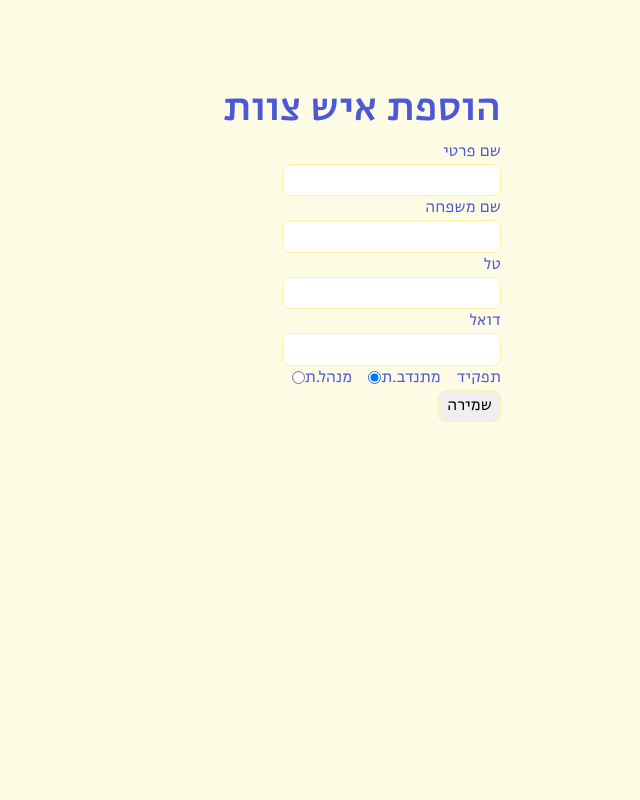
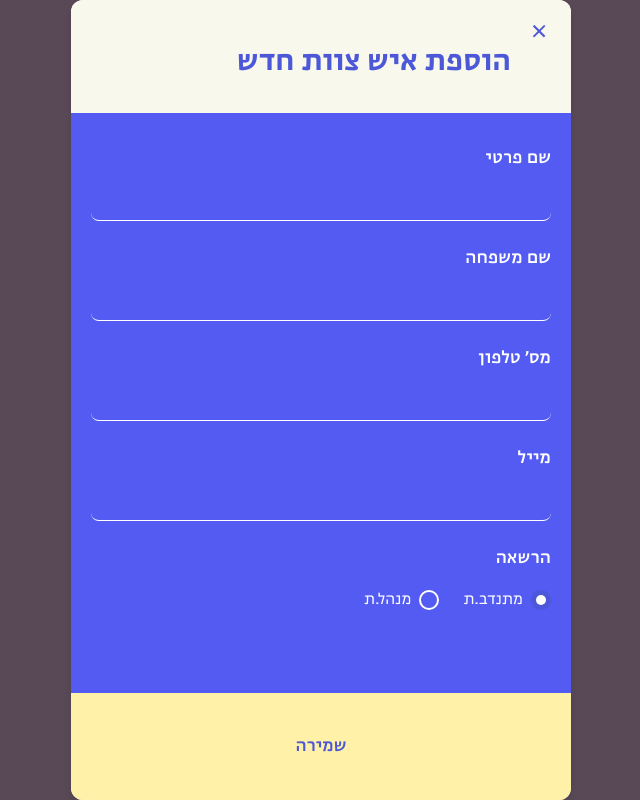
Before and after one commit to shirabercovici/Adama-Tova-B, a Next.js app: page /add-volunteer in a window 1280 px wide. Shown: the whole page, without its empty margins (319-959 px from the left). Built offline with nearby package versions, Linux system fonts and the light colour scheme.

Commit message:
started to design the add team member page

```diff
--- /dev/null
+++ b/app/add-volunteer/page.module.css
@@ -0,0 +1,280 @@
+/* Main container with dark purple-brown background */
+.main {
+  min-height: 100vh;
+  height: 100vh;
+  width: 100vw;
+  max-width: 100vw;
+  display: flex;
+  justify-content: center;
+  align-items: center;
+  background: #594957;
+  padding: 0;
+  margin: 0;
+  font-family: var(--font-body);
+  direction: rtl;
+  position: fixed;
+  top: 0;
+  left: 0;
+  right: 0;
+  bottom: 0;
+  overflow: hidden;
+}
+
+/* Inner content area with light cream background */
+.container {
+  width: 100%;
+  max-width: 500px;
+  background: var(--color-background);
+  border-radius: 12px;
+  padding: 0;
+  display: flex;
+  flex-direction: column;
+  min-height: 100vh;
+  box-shadow: 0 4px 6px rgba(0, 0, 0, 0.1);
+}
+
+/* Top section - Beige/Cream background */
+.topSection {
+  background: #F8F8EC;
+  padding: 24px 20px;
+  border-radius: 12px 12px 0 0;
+  position: relative;
+}
+
+.backButtonWrapper {
+  position: absolute;
+  top: 16px;
+  right: 16px;
+  z-index: 10;
+}
+
+.closeXButton {
+  background: transparent;
+  border: none;
+  color: var(--color-primary);
+  font-size: 2rem;
+  font-weight: 300;
+  cursor: pointer;
+  padding: 0;
+  width: 32px;
+  height: 32px;
+  display: flex;
+  align-items: center;
+  justify-content: center;
+  line-height: 1;
+  transition: transform 0.1s;
+}
+
+.closeXButton:hover {
+  transform: scale(1.1);
+}
+
+.userInfo {
+  display: flex;
+  flex-direction: column;
+  margin-top: 16px;
+  position: relative;
+  padding-right: 40px;
+}
+
+.userName {
+  font-size: 1.875rem;
+  font-weight: 600;
+  color: var(--color-primary);
+  margin: 0;
+  margin-bottom: 4px;
+}
+
+.userRole {
+  color: #666;
+  font-size: 1rem;
+  font-weight: 400;
+  margin: 0;
+}
+
+.arrowIcon {
+  position: absolute;
+  left: 0;
+  top: 50%;
+  transform: translateY(-50%);
+  color: var(--color-primary);
+  font-size: 1.5rem;
+}
+
+/* Middle section - Blue-Purple background */
+.middleSection {
+  background: var(--color-accent);
+  padding: 32px 20px;
+  flex: 1;
+  display: flex;
+  flex-direction: column;
+  gap: 24px;
+}
+
+.formField {
+  display: flex;
+  flex-direction: column;
+  gap: 8px;
+}
+
+.fieldLabel {
+  color: white;
+  font-size: 1.125rem;
+  font-weight: 500;
+}
+
+.fieldInput {
+  background: transparent;
+  border: none;
+  border-bottom: 1px solid white;
+  color: white;
+  font-size: 1rem;
+  padding: 8px 0;
+  outline: none;
+  width: 100%;
+  direction: rtl;
+}
+
+.fieldInput::placeholder {
+  color: rgba(255, 255, 255, 0.6);
+}
+
+.fieldInput:focus {
+  border-bottom-color: white;
+}
+
+.permissionsSection {
+  display: flex;
+  flex-direction: column;
+  gap: 8px;
+}
+
+.permissionsLabel {
+  color: white;
+  font-size: 1.125rem;
+  font-weight: 500;
+}
+
+.radioGroup {
+  display: flex;
+  flex-direction: row;
+  gap: 24px;
+  margin-top: 8px;
+}
+
+.radioOption {
+  display: flex;
+  align-items: center;
+  gap: 8px;
+  cursor: pointer;
+}
+
+.radioButton {
+  width: 20px;
+  height: 20px;
+  border-radius: 50%;
+  border: 2px solid white;
+  background: transparent;
+  position: relative;
+  flex-shrink: 0;
+}
+
+.radioButton.selected {
+  background: #4D58D8;
+  border-color: #4D58D8;
+}
+
+.radioButton.selected::after {
+  content: '';
+  position: absolute;
+  top: 50%;
+  left: 50%;
+  transform: translate(-50%, -50%);
+  width: 10px;
+  height: 10px;
+  border-radius: 50%;
+  background: white;
+}
+
+.radioLabel {
+  color: white;
+  font-size: 1rem;
+  font-weight: 400;
+}
+
+.radioInput {
+  display: none;
+}
+
+/* Bottom section - Light Yellow background */
+.bottomSection {
+  background: var(--color-secondary);
+  padding: 24px 20px;
+  border-radius: 0 0 12px 12px;
+  display: flex;
+  flex-direction: column;
+  gap: 12px;
+}
+
+.actionButton {
+  width: 100%;
+  padding: 16px;
+  border: none;
+  border-radius: 8px;
+  font-size: 1.125rem;
+  font-weight: 500;
+  cursor: pointer;
+  transition: all 0.2s;
+  background: transparent;
+  color: var(--color-primary);
+}
+
+.actionButton:hover {
+  background: rgba(77, 88, 216, 0.1);
+}
+
+.actionButton:active {
+  transform: scale(0.98);
+}
+
+.deleteButton {
+  color: #dc2626;
+}
+
+.saveButton {
+  color: var(--color-primary);
+}
+
+.actionButton:disabled {
+  opacity: 0.6;
+  cursor: not-allowed;
+}
+
+.loadingContainer {
+  display: flex;
+  justify-content: center;
+  align-items: center;
+  min-height: 60vh;
+}
+
+.loadingText {
+  color: #9ca3af;
+}
+
+/* Responsive adjustments */
+@media (max-width: 480px) {
+  .container {
+    border-radius: 0;
+    min-height: 100vh;
+    max-width: 100vw;
+    width: 100vw;
+  }
+
+  .topSection {
+    border-radius: 0;
+  }
+
+  .bottomSection {
+    border-radius: 0;
+  }
+}
--- a/app/add-volunteer/page.tsx
+++ b/app/add-volunteer/page.tsx
@@ -2,8 +2,7 @@
 
 import { useState } from "react";
 import { useRouter } from "next/navigation";
-import Image from "next/image";
-import BackButton from "@/components/BackButton";
+import styles from "./page.module.css";
 
 export default function AddVolunteerPage() {
     const router = useRouter();
@@ -41,8 +40,17 @@ export default function AddVolunteerPage() {
                 throw new Error(data.error || "Failed to create user");
             }
 
-            // Success
-            router.push("/profile");
+            // Success - clear all fields for next entry
+            setFormData({
+                firstName: "",
+                lastName: "",
+                phone: "",
+                email: "",
+                role: "volunteer"
+            });
+
+            // Show success message (optional)
+            alert("המתנדב נוסף בהצלחה!");
         } catch (error: any) {
             console.error("Error creating user:", error);
             alert(`שגיאה ביצירת המשתמש: ${error.message || "Unknown error"}`);
@@ -51,143 +59,131 @@ export default function AddVolunteerPage() {
         }
     };
 
+    const handleBack = () => {
+        router.back();
+    };
+
+    const fullName = formData.firstName && formData.lastName
+        ? `${formData.firstName} ${formData.lastName}`
+        : "";
+    const displayRole = formData.role === "volunteer" ? "מתנדב.ת" : "מנהל.ת";
+
     return (
-        <main className="min-h-screen bg-[#F3F6EC] font-sans" dir="rtl">
-            <div className="max-w-md mx-auto min-h-screen border-x border-gray-200 relative bg-[#F3F6EC]">
-                {/* Header Style mimicking Profile or Home */}
-                <div className="pt-4 px-4 pb-2 border-b border-[#A2A988]">
-                    <div className="flex justify-between items-center mb-4">
-                        <BackButton />
-                        {/* Placeholder for top right user info if needed, for now keeping it simple as per request to open a new page */}
+        <main className={styles.main} dir="rtl">
+            <div className={styles.container}>
+                {/* Top Section - Beige/Cream background */}
+                <div className={styles.topSection}>
+                    <div className={styles.backButtonWrapper}>
+                        <button
+                            onClick={handleBack}
+                            className={styles.closeXButton}
+                            aria-label="סגור"
+                        >
+                            ×
+                        </button>
+                    </div>
+                    <div className={styles.userInfo}>
+                        <h3 className={styles.userName}>
+                            {fullName || "הוספת איש צוות חדש"}
+                        </h3>
                     </div>
                 </div>
 
-                <div className="px-6 mt-8">
-                    <h1 className="text-xl font-bold text-right text-black mb-1">הוספת איש צוות</h1>
-
-                    {/* Form Table */}
-                    <div className="border-t border-[#A2A988] mt-2 border-b">
-
-                        {/* First Name Row */}
-                        <div className="flex border-b border-[#A2A988]">
-                            <div className="w-1/4 bg-[#EFF3E6] p-3 text-center font-bold border-l border-[#A2A988] flex items-center justify-center">
-                                שם פרטי
-                            </div>
-                            <div className="w-3/4 p-2 bg-[#F3F6EC]">
+                {/* Middle Section - Blue-Purple background */}
+                <div className={styles.middleSection}>
+                    {/* First Name Field */}
+                    <div className={styles.formField}>
+                        <label className={styles.fieldLabel}>שם פרטי</label>
                         <input
                             type="text"
                             name="firstName"
                             value={formData.firstName}
                             onChange={handleChange}
-                                    className="w-full bg-transparent border-none outline-none text-right px-2"
+                            className={styles.fieldInput}
                         />
                     </div>
-                        </div>
 
-                        {/* Last Name Row */}
-                        <div className="flex border-b border-[#A2A988]">
-                            <div className="w-1/4 bg-[#EFF3E6] p-3 text-center font-bold border-l border-[#A2A988] flex items-center justify-center">
-                                שם משפחה
-                            </div>
-                            <div className="w-3/4 p-2 bg-[#F3F6EC]">
+                    {/* Last Name Field */}
+                    <div className={styles.formField}>
+                        <label className={styles.fieldLabel}>שם משפחה</label>
                         <input
                             type="text"
                             name="lastName"
                             value={formData.lastName}
                             onChange={handleChange}
-                                    className="w-full bg-transparent border-none outline-none text-right px-2"
+                            className={styles.fieldInput}
                         />
                     </div>
-                        </div>
 
-                        {/* Phone Row */}
-                        <div className="flex border-b border-[#A2A988]">
-                            <div className="w-1/4 bg-[#EFF3E6] p-3 text-center font-bold border-l border-[#A2A988] flex items-center justify-center">
-                                טל
-                            </div>
-                            <div className="w-3/4 p-2 bg-[#F3F6EC]">
+                    {/* Phone Number Field */}
+                    <div className={styles.formField}>
+                        <label className={styles.fieldLabel}>מס&apos; טלפון</label>
                         <input
                             type="tel"
                             name="phone"
                             value={formData.phone}
                             onChange={handleChange}
-                                    className="w-full bg-transparent border-none outline-none text-right px-2"
+                            className={styles.fieldInput}
                             dir="ltr"
-                                    style={{ textAlign: 'right' }}
                         />
                     </div>
-                        </div>
 
-                        {/* Email Row */}
-                        <div className="flex border-b border-[#A2A988]">
-                            <div className="w-1/4 bg-[#EFF3E6] p-3 text-center font-bold border-l border-[#A2A988] flex items-center justify-center">
-                                דואל
-                            </div>
-                            <div className="w-3/4 p-2 bg-[#F3F6EC]">
+                    {/* Email Field */}
+                    <div className={styles.formField}>
+                        <label className={styles.fieldLabel}>מייל</label>
                         <input
                             type="email"
                             name="email"
                             value={formData.email}
                             onChange={handleChange}
-                                    className="w-full bg-transparent border-none outline-none text-right px-2"
+                            className={styles.fieldInput}
                             dir="ltr"
-                                    style={{ textAlign: 'right' }}
                         />
                     </div>
-                        </div>
 
-                        {/* Role Row */}
-                        <div style={{ display: 'flex', alignItems: 'stretch' }}>
-                            <div className="w-1/4 bg-[#EFF3E6] p-3 text-center font-bold border-l border-[#A2A988] flex items-center justify-center">
-                                תפקיד
-                            </div>
-                            <div className="w-3/4 p-2 bg-[#F3F6EC]" style={{ display: 'flex', flexDirection: 'row', alignItems: 'center', justifyContent: 'flex-start', gap: '16px', paddingRight: '16px', direction: 'rtl' }}>
-                                <label className="items-center gap-2 cursor-pointer select-none" style={{ display: 'flex', flexDirection: 'row', alignItems: 'center', direction: 'rtl' }}>
-                                    <div className={`w-5 h-5 rounded-full border border-black flex items-center justify-center ${formData.role === 'volunteer' ? 'bg-black' : 'bg-transparent'}`}>
-                                        {formData.role === 'volunteer' && <div className="w-2 h-2 bg-white rounded-full"></div>}
-                                    </div>
-                                    <span className="text-black">מתנדב.ת</span>
+                    {/* Permissions Section */}
+                    <div className={styles.permissionsSection}>
+                        <label className={styles.permissionsLabel}>הרשאה</label>
+                        <div className={styles.radioGroup}>
+                            <label className={styles.radioOption}>
                                 <input
                                     type="radio"
                                     name="role"
                                     value="volunteer"
                                     checked={formData.role === 'volunteer'}
                                     onChange={() => handleRoleChange('volunteer')}
-                                        className="hidden"
+                                    className={styles.radioInput}
                                 />
+                                <div className={`${styles.radioButton} ${formData.role === 'volunteer' ? styles.selected : ''}`}></div>
+                                <span className={styles.radioLabel}>מתנדב.ת</span>
                             </label>
-
-                                <label className="items-center gap-2 cursor-pointer select-none" style={{ display: 'flex', flexDirection: 'row', alignItems: 'center', direction: 'rtl' }}>
-                                    <div className={`w-5 h-5 rounded-full border border-black flex items-center justify-center ${formData.role === 'manager' ? 'bg-black' : 'bg-transparent'}`}>
-                                        {formData.role === 'manager' && <div className="w-2 h-2 bg-white rounded-full"></div>}
-                                    </div>
-                                    <span className="text-black">מנהל.ת</span>
+                            <label className={styles.radioOption}>
                                 <input
                                     type="radio"
                                     name="role"
                                     value="manager"
                                     checked={formData.role === 'manager'}
                                     onChange={() => handleRoleChange('manager')}
-                                        className="hidden"
+                                    className={styles.radioInput}
                                 />
+                                <div className={`${styles.radioButton} ${formData.role === 'manager' ? styles.selected : ''}`}></div>
+                                <span className={styles.radioLabel}>מנהל.ת</span>
                             </label>
                         </div>
                     </div>
-
                 </div>
 
-                    {/* Save Button */}
-                    <div className="mt-12 text-center">
+                {/* Bottom Section - Light Yellow background */}
+                <div className={styles.bottomSection}>
                     <button
                         onClick={handleSave}
                         disabled={loading}
-                            className="text-lg font-medium text-black"
+                        className={`${styles.actionButton} ${styles.saveButton}`}
                     >
                         {loading ? "שומר..." : "שמירה"}
                     </button>
                 </div>
             </div>
-            </div>
         </main>
     );
 }
```
Lines whose indentation alone changed are shown as unchanged.
